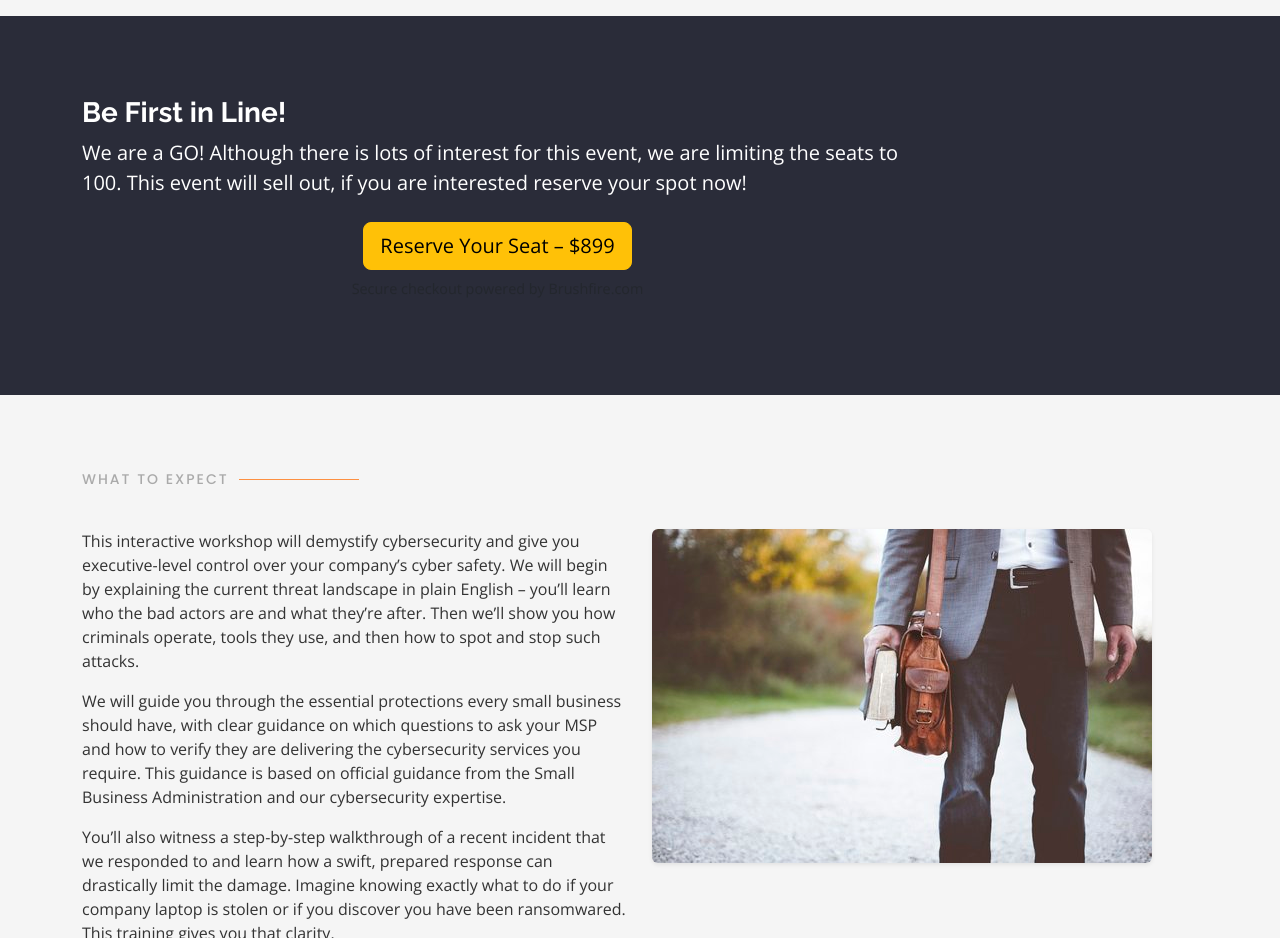
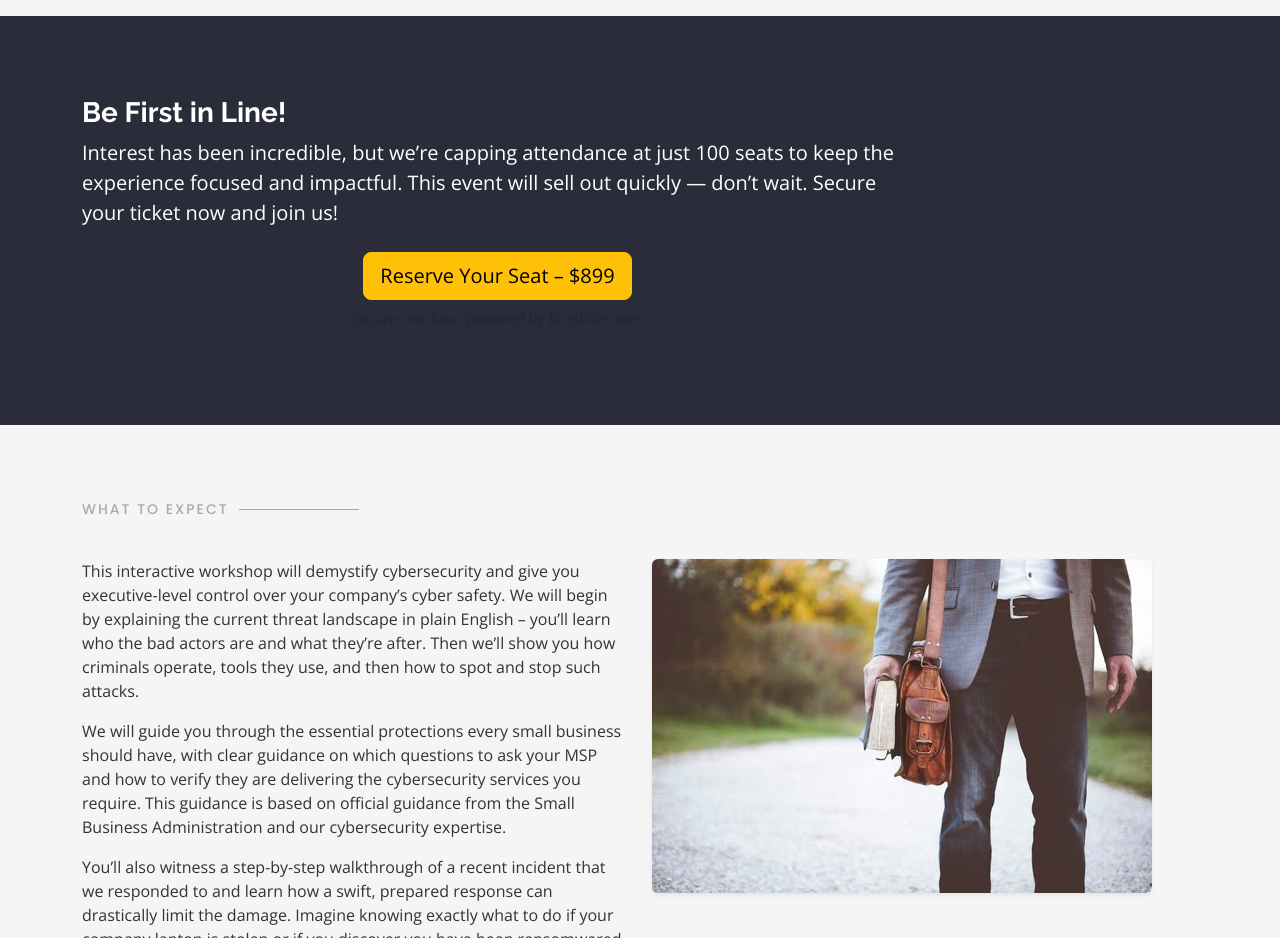
Before and after one commit to hevnsnt/infosecutive, a plain HTML site: page index.html in a window 1280 px wide. Shown: the part 1280-2218 px from the top of the page. Drawn offline with nearby package versions, Linux system fonts and the light colour scheme.

Commit message:
updated CTA-one verbaige

```diff
--- a/index.html
+++ b/index.html
@@ -156,7 +156,7 @@
           <div class="col-lg-9 text-center text-lg-start">
             <h3>Be First in Line!</h3>
             <p class="lead">
-              We are a GO! Although there is lots of interest for this event, we are limiting the seats to 100. This event will sell out, if you are interested reserve your spot now!
+              Interest has been incredible, but we’re capping attendance at just 100 seats to keep the experience focused and impactful. This event will sell out quickly — don’t wait. Secure your ticket now and join us!
             </p>
 
             <div class="text-center mt-4">
```
